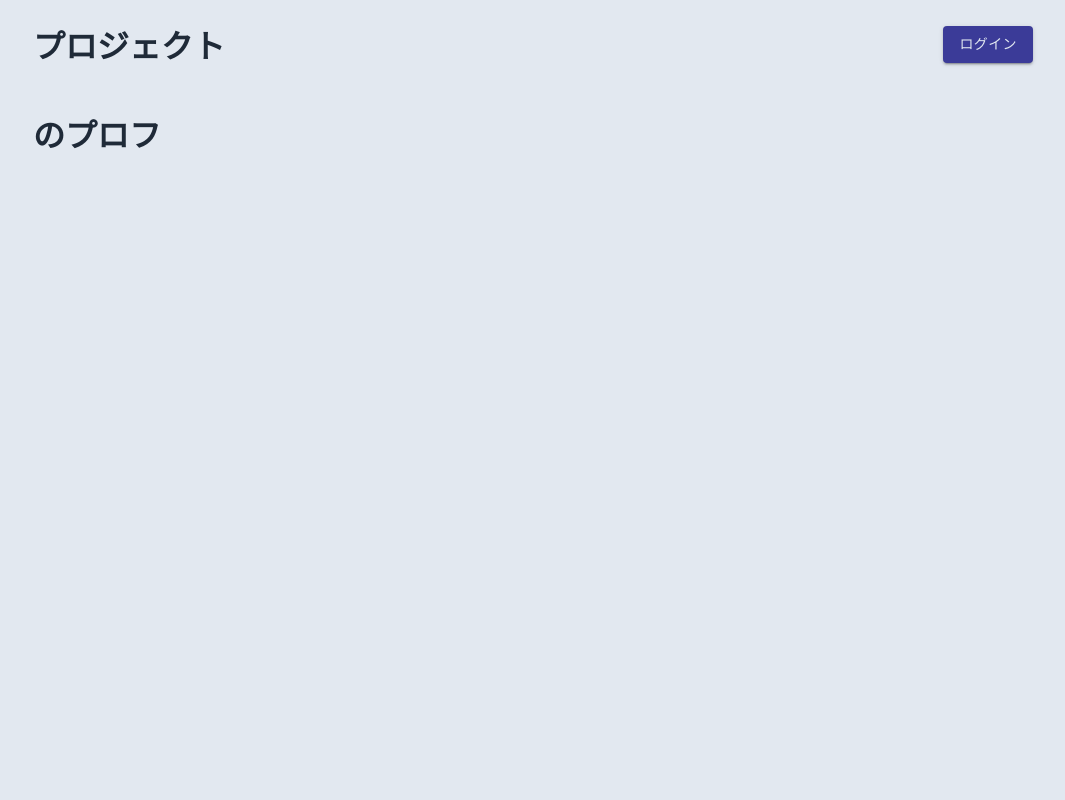
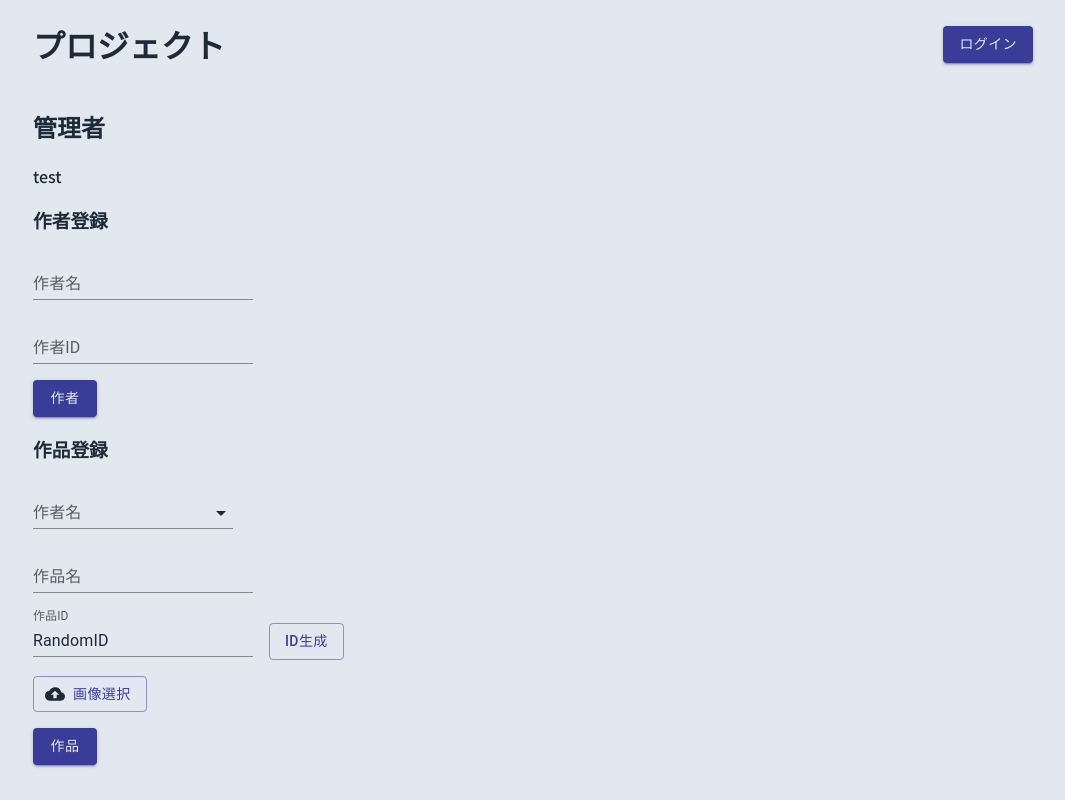
Before and after one commit to EK-FLL/shin_at-art, a Next.js app: page /admin in a window 1280 px wide. Shown: the whole page, without its empty margins (107-1172 px from the left). Built offline with nearby package versions, Linux system fonts and the light colour scheme; no server answers; the database is empty.

Commit message:
管理者画面実装(途中)

```diff
--- a/app/admin/art/Form.tsx
+++ b/app/admin/Form.tsx
@@ -1,4 +1,6 @@
 "use client";
+import { auth, db } from "@/app/_globals/firebase";
+import { doc, setDoc } from "firebase/firestore";
 import {
   Stack,
   TextField,
@@ -29,9 +31,14 @@ const Form = () => {
     }
     setId(randomString);
   };
-  const authorRegister = () => {};
+  const authorRegister = async (authorId: string, authorName: string) => {
+    await setDoc(doc(db, "authors", authorId), {
+      name: authorName,
+    });
+  };
   return (
     <>
+      <p>{auth.currentUser?.uid || "test"}</p>
       <h3>作者登録</h3>
 
       <Stack
@@ -42,7 +49,7 @@ const Form = () => {
       >
         <TextField id="standard-basic" label="作者名" variant="standard" />
         <TextField id="standard-basic" label="作者ID" variant="standard" />
-        <Button variant="contained" color="primary">
+        <Button variant="contained" color="primary" type="submit">
           作者
         </Button>
       </Stack>
--- a/package.json
+++ b/package.json
@@ -18,6 +18,7 @@
     "react": "^18.2.0",
     "react-dom": "^18.2.0",
     "react-firebase-hooks": "^5.1.1",
+    "react-hook-form": "^7.49.2",
     "react-icons": "^4.11.0",
     "sharp": "^0.33.0"
   },
```
Also changed, not shown: app/admin/page.tsx (renamed from app/admin/art/page.tsx), 1 other file (tests, documents, lock files or other folders).
